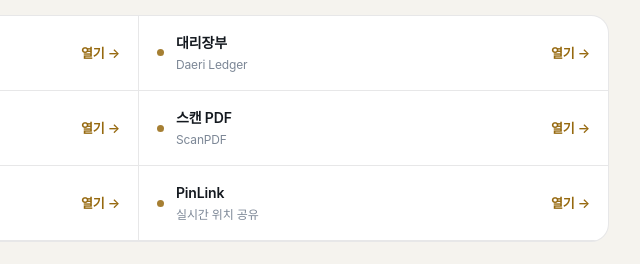
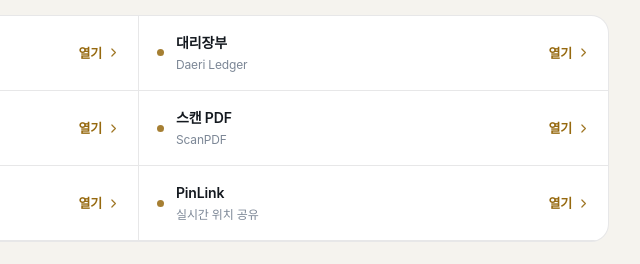
Before and after one commit to youngsujoa1-cyber/youngsujoa1-cyber.github.io, a plain HTML site: page index.html in a window 1280 px wide. Shown: the part 1786-2050 px from the top of the page, 501-1141 px from the left. Drawn offline with Linux system fonts and the light colour scheme.

Commit message:
index: 개인정보처리방침 링크 화살표를 SVG로 교체

```diff
--- a/index.html
+++ b/index.html
@@ -166,7 +166,8 @@
   .doc .dot{width:7px; height:7px; border-radius:50%; background:var(--gold); flex:0 0 7px; opacity:.85}
   .doc b{font-weight:600}
   .doc small{color:var(--faint); font-size:12px; display:block; font-weight:400}
-  .doc .go{margin-left:auto; color:var(--gold); font-size:13px; font-weight:600; white-space:nowrap}
+  .doc .go{margin-left:auto; color:var(--gold); font-size:13px; font-weight:600; white-space:nowrap; display:inline-flex; align-items:center; gap:5px}
+  .doc .go svg{width:13px; height:13px; opacity:.9}
   footer{
     margin-top:64px; padding-top:24px; border-top:1px solid var(--line);
     display:flex; flex-wrap:wrap; gap:10px 18px; align-items:center;
@@ -357,12 +358,12 @@
       <p>앱별 전문 · 최신 시행일 기준</p>
     </div>
     <div class="docs">
-      <a class="doc" href="https://youngsujoa1-cyber.github.io/Smart-Dashcam/privacy.html"><i class="dot"></i><span><b>RoadEyeCam</b><small>차량용 블랙박스</small></span><span class="go">열기 →</span></a>
-      <a class="doc" href="https://youngsujoa1-cyber.github.io/daeri-ledger/privacy.html"><i class="dot"></i><span><b>대리장부</b><small>Daeri Ledger</small></span><span class="go">열기 →</span></a>
-      <a class="doc" href="https://youngsujoa1-cyber.github.io/rain-radar/privacy.html"><i class="dot"></i><span><b>구름 날씨 레이더</b><small>Cloud Weather Radar</small></span><span class="go">열기 →</span></a>
-      <a class="doc" href="https://youngsujoa1-cyber.github.io/scan-pdf/privacy.html"><i class="dot"></i><span><b>스캔 PDF</b><small>ScanPDF</small></span><span class="go">열기 →</span></a>
-      <a class="doc" href="https://youngsujoa1-cyber.github.io/slimvideo/privacy.html"><i class="dot"></i><span><b>슬림 비디오</b><small>SlimVideo</small></span><span class="go">열기 →</span></a>
-      <a class="doc" href="https://youngsujoa1-cyber.github.io/pinlink/privacy.html"><i class="dot"></i><span><b>PinLink</b><small>실시간 위치 공유</small></span><span class="go">열기 →</span></a>
+      <a class="doc" href="https://youngsujoa1-cyber.github.io/Smart-Dashcam/privacy.html"><i class="dot"></i><span><b>RoadEyeCam</b><small>차량용 블랙박스</small></span><span class="go">열기<svg viewBox="0 0 24 24" fill="none" stroke="currentColor" stroke-width="2.2" stroke-linecap="round" stroke-linejoin="round"><path d="M9 5.5 15.5 12 9 18.5"/></svg></span></a>
+      <a class="doc" href="https://youngsujoa1-cyber.github.io/daeri-ledger/privacy.html"><i class="dot"></i><span><b>대리장부</b><small>Daeri Ledger</small></span><span class="go">열기<svg viewBox="0 0 24 24" fill="none" stroke="currentColor" stroke-width="2.2" stroke-linecap="round" stroke-linejoin="round"><path d="M9 5.5 15.5 12 9 18.5"/></svg></span></a>
+      <a class="doc" href="https://youngsujoa1-cyber.github.io/rain-radar/privacy.html"><i class="dot"></i><span><b>구름 날씨 레이더</b><small>Cloud Weather Radar</small></span><span class="go">열기<svg viewBox="0 0 24 24" fill="none" stroke="currentColor" stroke-width="2.2" stroke-linecap="round" stroke-linejoin="round"><path d="M9 5.5 15.5 12 9 18.5"/></svg></span></a>
+      <a class="doc" href="https://youngsujoa1-cyber.github.io/scan-pdf/privacy.html"><i class="dot"></i><span><b>스캔 PDF</b><small>ScanPDF</small></span><span class="go">열기<svg viewBox="0 0 24 24" fill="none" stroke="currentColor" stroke-width="2.2" stroke-linecap="round" stroke-linejoin="round"><path d="M9 5.5 15.5 12 9 18.5"/></svg></span></a>
+      <a class="doc" href="https://youngsujoa1-cyber.github.io/slimvideo/privacy.html"><i class="dot"></i><span><b>슬림 비디오</b><small>SlimVideo</small></span><span class="go">열기<svg viewBox="0 0 24 24" fill="none" stroke="currentColor" stroke-width="2.2" stroke-linecap="round" stroke-linejoin="round"><path d="M9 5.5 15.5 12 9 18.5"/></svg></span></a>
+      <a class="doc" href="https://youngsujoa1-cyber.github.io/pinlink/privacy.html"><i class="dot"></i><span><b>PinLink</b><small>실시간 위치 공유</small></span><span class="go">열기<svg viewBox="0 0 24 24" fill="none" stroke="currentColor" stroke-width="2.2" stroke-linecap="round" stroke-linejoin="round"><path d="M9 5.5 15.5 12 9 18.5"/></svg></span></a>
     </div>
   </section>
 
```
